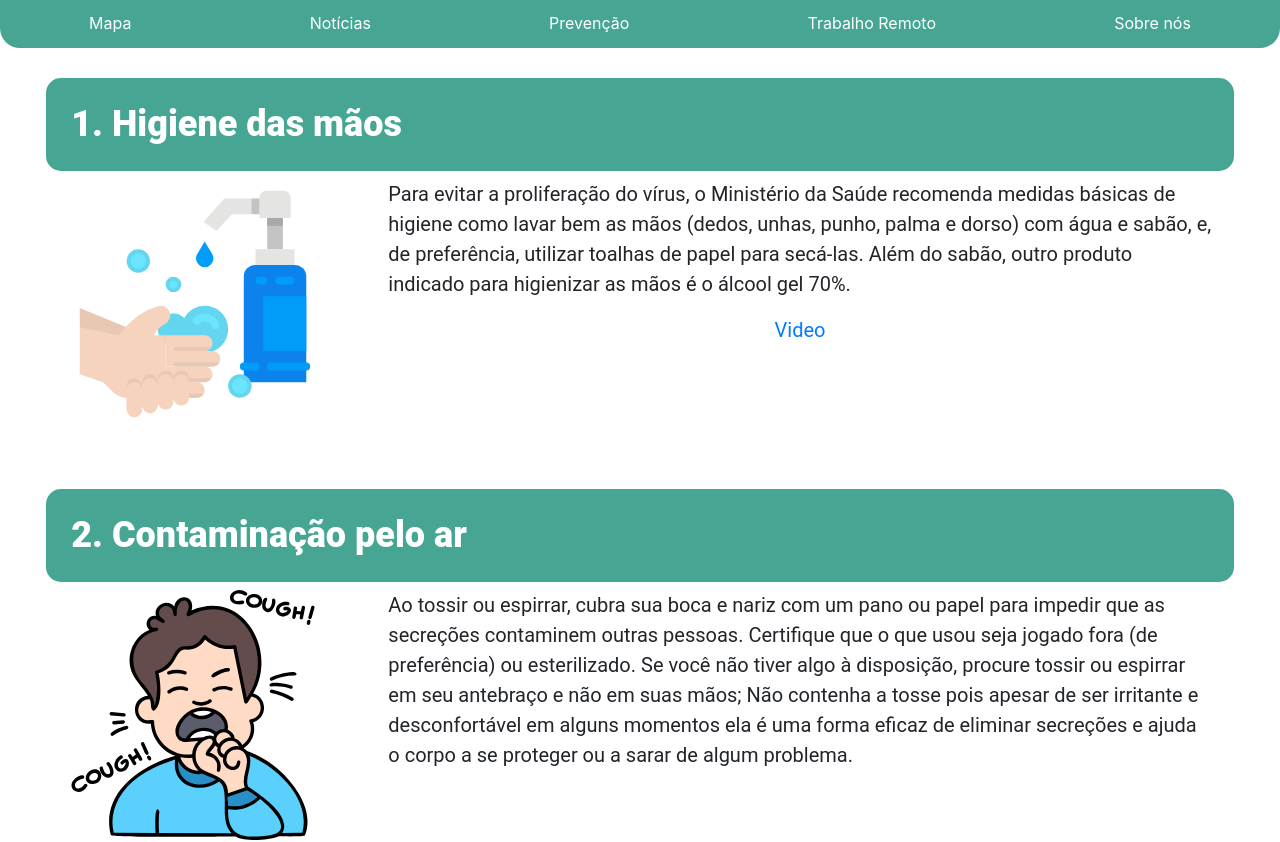
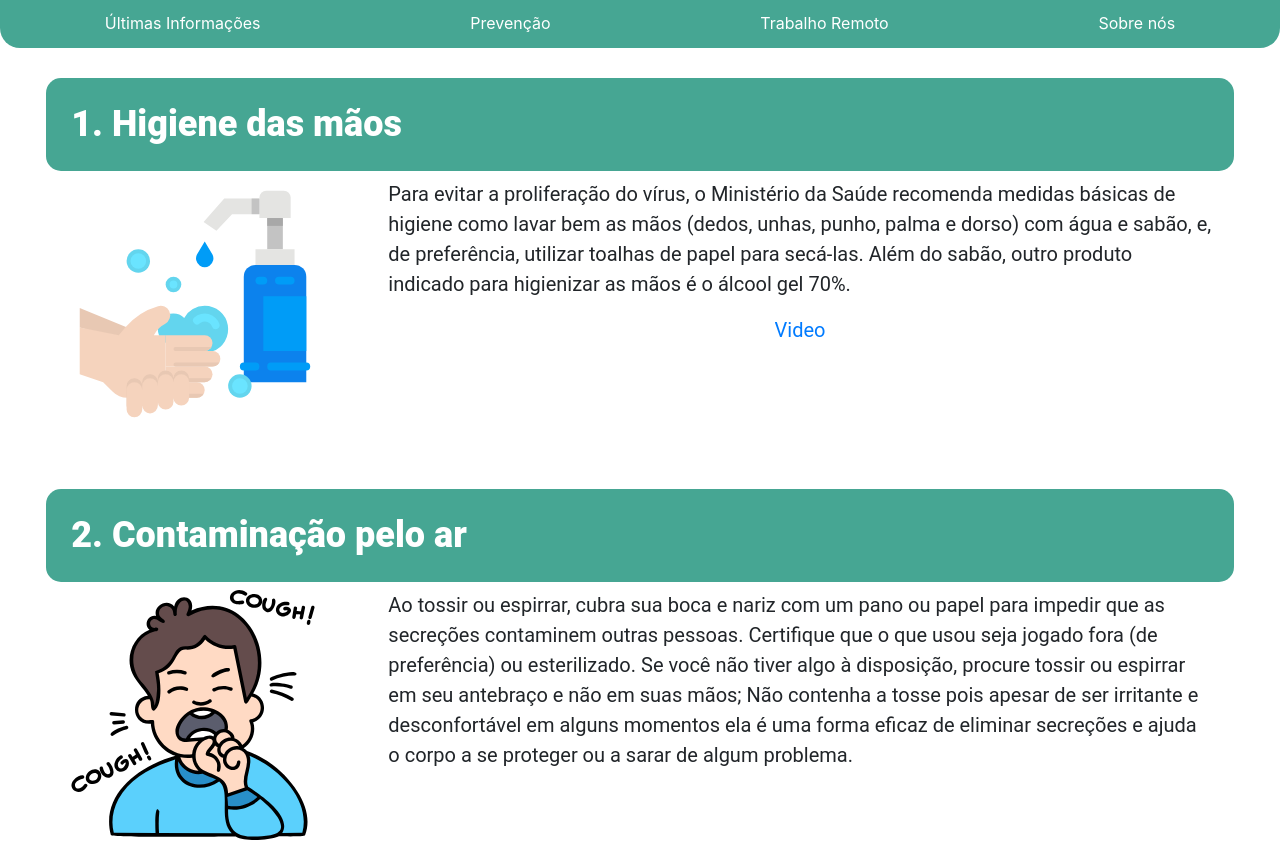
Before and after one commit to tryber/hackatrybe-covid, a React (Create React App) app: page /prevention in a window 1280 px wide. Shown: the top 842 px of the page. Built offline with nearby package versions, Linux system fonts and the light colour scheme; no server answers; what google-maps-react would draw is missing.

Commit message:
alterando header

```diff
--- a/src/components/header.js
+++ b/src/components/header.js
@@ -5,8 +5,7 @@
 const Header = () => (
   <nav className="header-color">
     <ul className="header-flex-list-nav">
-      <li><Link to="/">Mapa</Link></li>
-      <li><Link to="/news">Notícias</Link></li>
+      <li><Link to="/">Últimas Informações</Link></li>
       <li><Link to="/prevention">Prevenção</Link></li>
       <li><Link to="/remote-work">Trabalho Remoto</Link></li>
       <li><Link to="/about-us">Sobre nós</Link></li>
```
